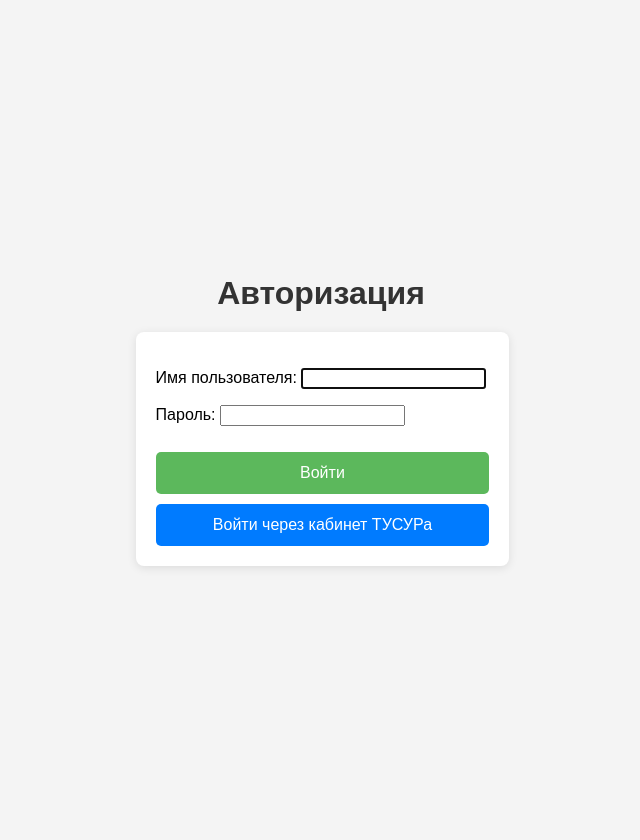
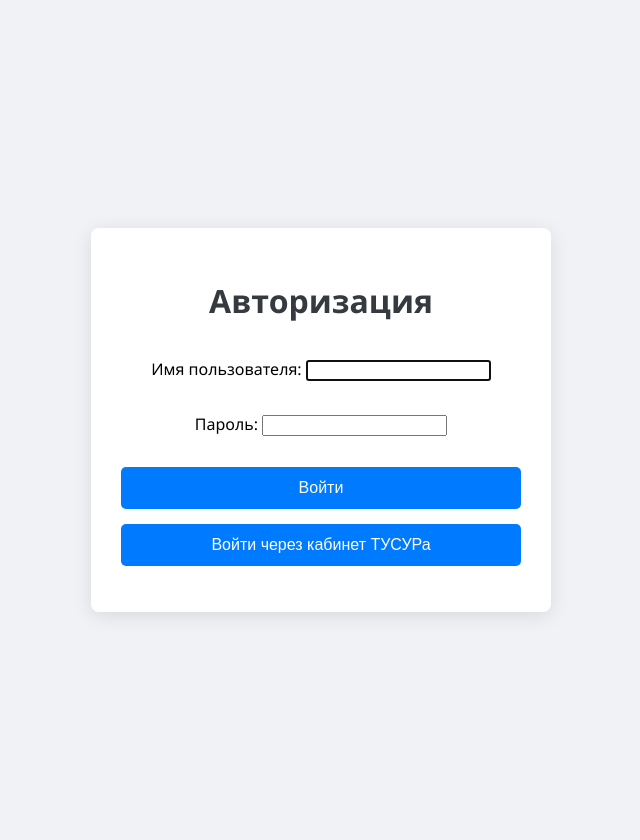
Before and after one commit to usernamealreadytaken123/pythonProject, a Django app: page / in a window 1280 px wide. Shown: the whole page, without its empty margins (319-959 px from the left). Before the commit the page ends 568 px from the top, so only its background shows below. Run offline with Django 5.2, Linux system fonts and the light colour scheme; some libraries are stand-ins or nearby versions.

Commit message:
17.10.2024
Сделал дизайн авторизацию и основной страницы
Добавил статик папку, с css файлом

```diff
--- a/Static/style.css
+++ /dev/null
@@ -1,50 +0,0 @@
-        body {
-            font-family: Arial, sans-serif;
-            background-color: #f4f4f4;
-            display: flex;
-            justify-content: center;
-            align-items: center;
-            height: 100vh;
-            margin: 0;
-            padding: 10px; /* Отступ для мобильных устройств */
-        }
-        h1 {
-            color: #333;
-            text-align: center; /* Центрирование текста */
-            margin-bottom: 20px; /* Отступ под заголовком */
-        }
-        form {
-            background: white;
-            padding: 20px;
-            border-radius: 8px;
-            box-shadow: 0 2px 10px rgba(0, 0, 0, 0.1);
-            width: 90%;
-            max-width: 400px; /* Максимальная ширина для больших экранов */
-        }
-        p {
-            color: black;
-        }
-        stand-block {
-            background-color: #f8f9fa; /* Светлый фон для блока стенда */
-            border: 1px solid #dee2e6; /* Граница блока */
-            border-radius: 0.5rem; /* Скругленные углы */
-            padding: 1rem; /* Отступы внутри блока */
-        }
-        button {
-            background-color: #b85c5c;
-            color: white;
-            border: none;
-            padding: 12px; /* Увеличен отступ для кнопок */
-            border-radius: 5px;
-            cursor: pointer;
-            width: 100%;
-            margin-top: 10px;
-            font-size: 16px; /* Увеличен размер шрифта для кнопок */
-            transition: opacity 0.3s; /* Плавный эффект при наведении */
-        }
-        button#systemLoginButton {
-            background-color: #ff0000;
-        }
-        button:hover {
-            opacity: 0.8; /* Изменено значение для лучшего эффекта */
-        }
--- a/taskmanager/main/templates/main/auth.html
+++ b/taskmanager/main/templates/main/auth.html
@@ -1,67 +1,14 @@
-<!DOCTYPE html>
+{% load static %}
 
-<html lang="en">
+<html lang="ru">
 <head>
     <meta charset="UTF-8">
     <meta name="viewport" content="width=device-width, initial-scale=1.0">
-    <title>Login</title>
-    <link href="Style.css" rel="stylesheet">
+    <title>Авторизация</title>
+    <link rel="stylesheet" href="{% static 'style/ZOV.css' %}" type="text/css">
 </head>
 
-<style>
-     body {
-            font-family: Arial, sans-serif;
-            background-color: #f4f4f4;
-            display: flex;
-            justify-content: center;
-            align-items: center;
-            height: 100vh;
-            margin: 0;
-            padding: 10px; /* Отступ для мобильных устройств */
-        }
-        h1 {
-            color: #333;
-            text-align: center; /* Центрирование текста */
-            margin-bottom: 20px; /* Отступ под заголовком */
-        }
-        form {
-            background: white;
-            padding: 20px;
-            border-radius: 8px;
-            box-shadow: 0 2px 10px rgba(0, 0, 0, 0.1);
-            width: 90%;
-            max-width: 400px; /* Максимальная ширина для больших экранов */
-        }
-        p {
-            color: black;
-        }
-        stand-block {
-            background-color: #f8f9fa; /* Светлый фон для блока стенда */
-            border: 1px solid #dee2e6; /* Граница блока */
-            border-radius: 0.5rem; /* Скругленные углы */
-            padding: 1rem; /* Отступы внутри блока */
-        }
-        button {
-            background-color: #5cb85c;
-            color: white;
-            border: none;
-            padding: 12px; /* Увеличен отступ для кнопок */
-            border-radius: 5px;
-            cursor: pointer;
-            width: 100%;
-            margin-top: 10px;
-            font-size: 16px; /* Увеличен размер шрифта для кнопок */
-            transition: opacity 0.3s; /* Плавный эффект при наведении */
-        }
-        button#systemLoginButton {
-            background-color: #007bff;
-        }
-        button:hover {
-            opacity: 0.8; /* Изменено значение для лучшего эффекта */
-        }
-</style>
-
-<body>
+<body class="auth-page"> <!-- Добавлен класс для стилизации страницы авторизации -->
     <div>
         <h1>Авторизация</h1>
         {% if error %}
@@ -71,7 +18,6 @@
             {% csrf_token %}
             {{ form.as_p }}
             <button type="submit" aria-label="Войти">Войти</button>
-            <!-- Кнопка входа через кабинет ТУСУРа -->
             <button id="systemLoginButton" type="button" aria-label="Войти через кабинет ТУСУРа">Войти через кабинет ТУСУРа</button>
         </form>
     </div>
--- /dev/null
+++ b/taskmanager/static/style/ZOV.css
@@ -0,0 +1,128 @@
+body {
+    font-family: 'Segoe UI', Tahoma, Geneva, Verdana, sans-serif; /* Изменен шрифт на более современный */
+    background-color: #e9ecef; /* Светло-серый фон для улучшения контраста */
+    display: flex;
+    justify-content: center;
+    align-items: center;
+    height: 100vh;
+    margin: 0;
+    padding: 20px; /* Увеличен отступ для мобильных устройств */
+}
+
+h1 {
+    color: #343a40; /* Темный цвет заголовка */
+    text-align: center; /* Центрирование текста */
+    margin-bottom: 20px; /* Отступ под заголовком */
+}
+
+.container {
+    background: white; /* Белый фон для контейнера */
+    border-radius: 8px; /* Скругленные углы контейнера */
+    box-shadow: 0 4px 20px rgba(0, 0, 0, 0.1); /* Тень для контейнера */
+    padding: 30px; /* Увеличенные отступы внутри контейнера */
+    width: 100%;
+    max-width: 800px; /* Ограничение ширины для больших экранов */
+}
+
+.form-signin {
+    flex: 1; /* Левый блок будет занимать доступное пространство */
+    margin-right: 20px; /* Отступ справа */
+}
+
+.stand-block {
+    background-color: #f8f9fa; /* Светлый фон для блока стенда */
+    border: 1px solid #ced4da; /* Более светлая граница блока */
+    border-radius: 0.5rem; /* Скругленные углы */
+    padding: 1.5rem; /* Увеличенные отступы внутри блока */
+    margin-bottom: 15px; /* Увеличенный отступ между стендами */
+    transition: transform 0.2s; /* Плавный эффект при наведении */
+}
+
+.stand-block:hover {
+    transform: translateY(-2px); /* Эффект при наведении на блок */
+}
+
+button {
+    background-color: #007bff; /* Синий цвет кнопок */
+    color: white;
+    border: none;
+    padding: 12px; /* Увеличенный отступ для кнопок */
+    border-radius: 5px;
+    cursor: pointer;
+    width: 100%;
+    margin-top: 10px;
+    font-size: 16px; /* Размер шрифта для кнопок */
+    transition: background-color 0.3s, transform 0.2s; /* Плавные эффекты при наведении */
+}
+
+button:hover {
+    background-color: #0056b3; /* Более темный оттенок при наведении */
+    transform: translateY(-1px); /* Легкий эффект при наведении */
+}
+
+button:focus {
+    outline: none; /* Убираем стандартное выделение при фокусе */
+    box-shadow: 0 0 0 2px rgba(0, 123, 255, 0.5); /* Плавное выделение при фокусе */
+}
+
+
+
+/* Стили для страницы авторизации */
+
+.auth-page {
+    font-family: 'Segoe UI', Tahoma, Geneva, Verdana, sans-serif; /* Современный шрифт */
+    background-color: #f0f2f5; /* Светло-серый фон */
+    display: flex;
+    justify-content: center;
+    align-items: center;
+    height: 100vh; /* Высота на весь экран */
+    margin: 0; /* Убираем стандартные отступы */
+    padding: 20px; /* Отступы для мобильных устройств */
+}
+
+.auth-page h1 {
+    color: #343a40; /* Темный цвет заголовка */
+    text-align: center; /* Центрирование текста */
+    margin-bottom: 20px; /* Отступ под заголовком */
+}
+
+.auth-page div {
+    background: white; /* Белый фон для формы */
+    border-radius: 8px; /* Скругленные углы */
+    box-shadow: 0 4px 20px rgba(0, 0, 0, 0.1); /* Тень для формы */
+    padding: 30px; /* Отступы внутри формы */
+    width: 100%;
+    max-width: 400px; /* Максимальная ширина для формы */
+}
+
+.auth-page form {
+    display: flex;
+    flex-direction: column; /* Вертикальное выравнивание полей формы */
+}
+
+.auth-page p {
+    color: #000000; /* Цвет текста ошибки */
+    text-align: center; /* Центрирование текста ошибки */
+}
+
+.auth-page button {
+    background-color: #007bff; /* Синий цвет кнопок */
+    color: white; /* Цвет текста кнопок */
+    border: none; /* Убираем границы */
+    padding: 12px; /* Отступы для кнопок */
+    border-radius: 5px; /* Скругленные углы для кнопок */
+    cursor: pointer; /* Указатель курсора при наведении */
+    font-size: 16px; /* Размер шрифта для кнопок */
+    margin-top: 15px; /* Отступ сверху для кнопок */
+    transition: background-color 0.3s, transform 0.2s; /* Плавные эффекты при наведении */
+}
+
+.auth-page button:hover {
+    background-color: #0056b3; /* Более темный цвет при наведении */
+    transform: translateY(-1px); /* Эффект при наведении */
+}
+
+.auth-page button:focus {
+    outline: none; /* Убираем стандартное выделение при фокусе */
+    box-shadow: 0 0 0 2px rgba(0, 123, 255, 0.5); /* Плавное выделение при фокусе */
+}
```
Also changed, not shown: taskmanager/main/templates/main/Style.css (deleted, +0 -50 lines), taskmanager/main/templates/main/about.html (+13 -62 lines), taskmanager/taskmanager/settings.py (+8 -2 lines), taskmanager/db.sqlite3.
